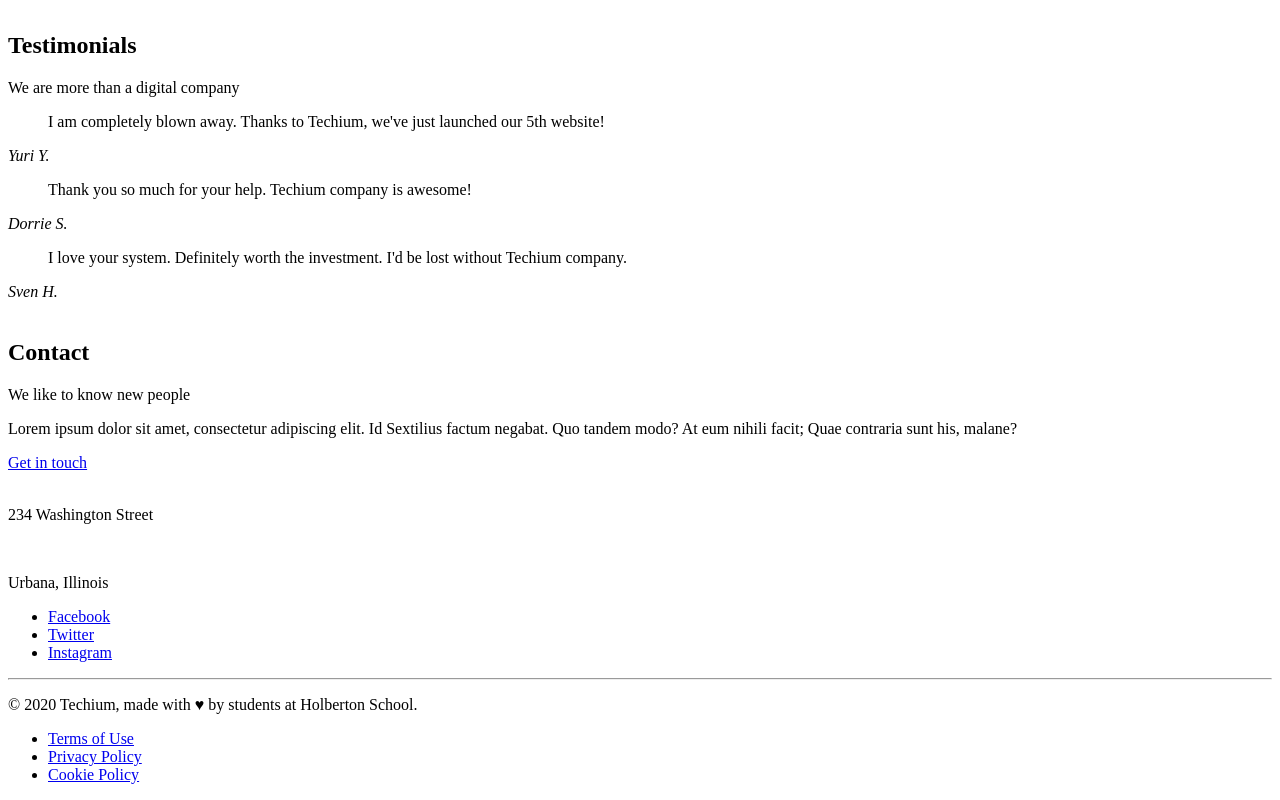
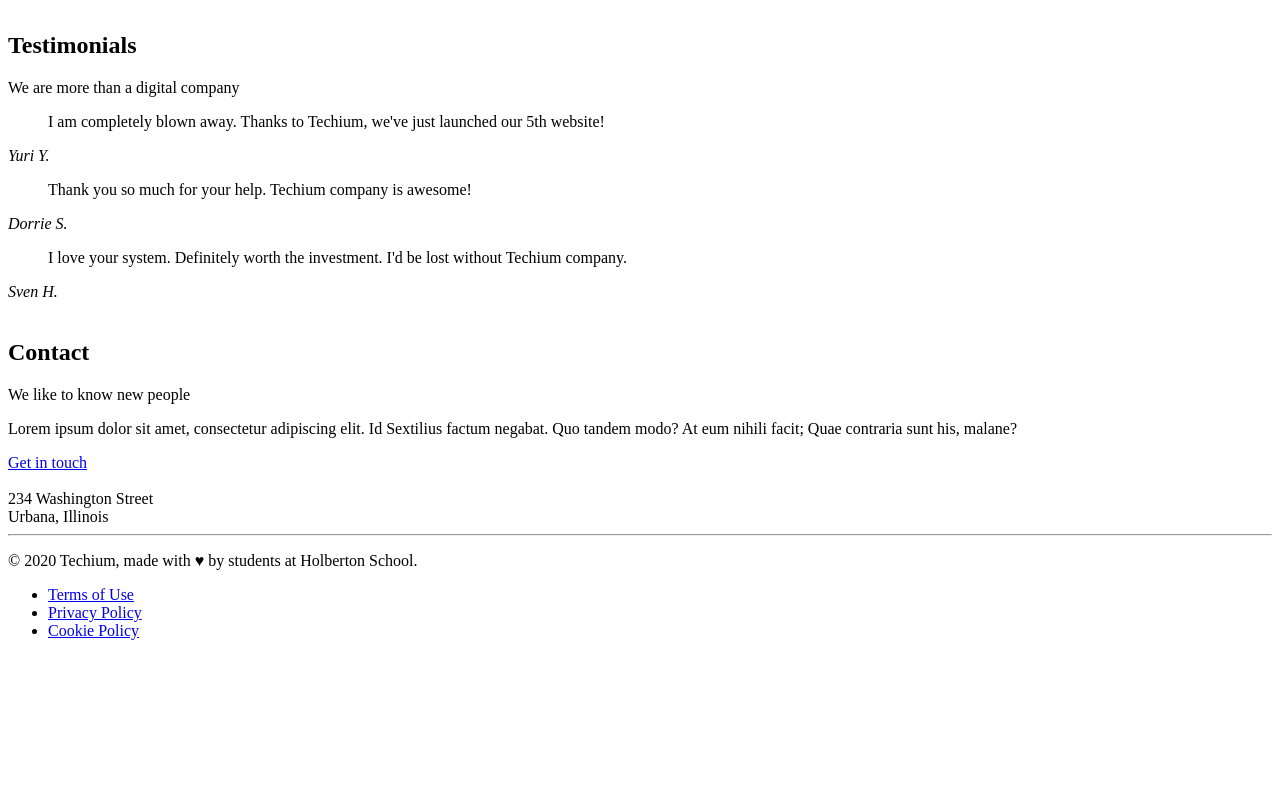
Before and after one commit to MundiaNderi/alx-frontend, a plain HTML site: page 0x00-html_advanced/31-index.html in a window 1280 px wide. Shown: the part 1998-2798 px from the top of the page. After the commit the page ends 2654 px from the top, so only its background shows below. Drawn offline with Linux system fonts and the light colour scheme.

Commit message:
fixing address and lateest authors

```diff
--- a/0x00-html_advanced/31-index.html
+++ b/0x00-html_advanced/31-index.html
@@ -221,16 +221,13 @@
     <br />
 
     <!-- Footer-->
+
     <footer>
-        <p>234 Washington Street</p><br>
-        <p>Urbana, Illinois</p>
-        <ul>
-            <li><a href="https://www.facebook.com/HolbertonSchool/">Facebook</a></li>
-            <li><a href="https://twitter.com/holbertonschool">Twitter</a></li>
-            <li><a href="https://www.instagram.com/holbertonschool/">Instagram</a></li>
-        </ul>
+        <div>
+          234 Washington Street<br />
+          Urbana, Illinois
         </div>
-      <hr>
+        <hr />
         <p>© 2020 Techium, made with ♥ by students at Holberton School.</p>
         <div>
           <ul>
```
Lines whose indentation alone changed are shown as unchanged.
